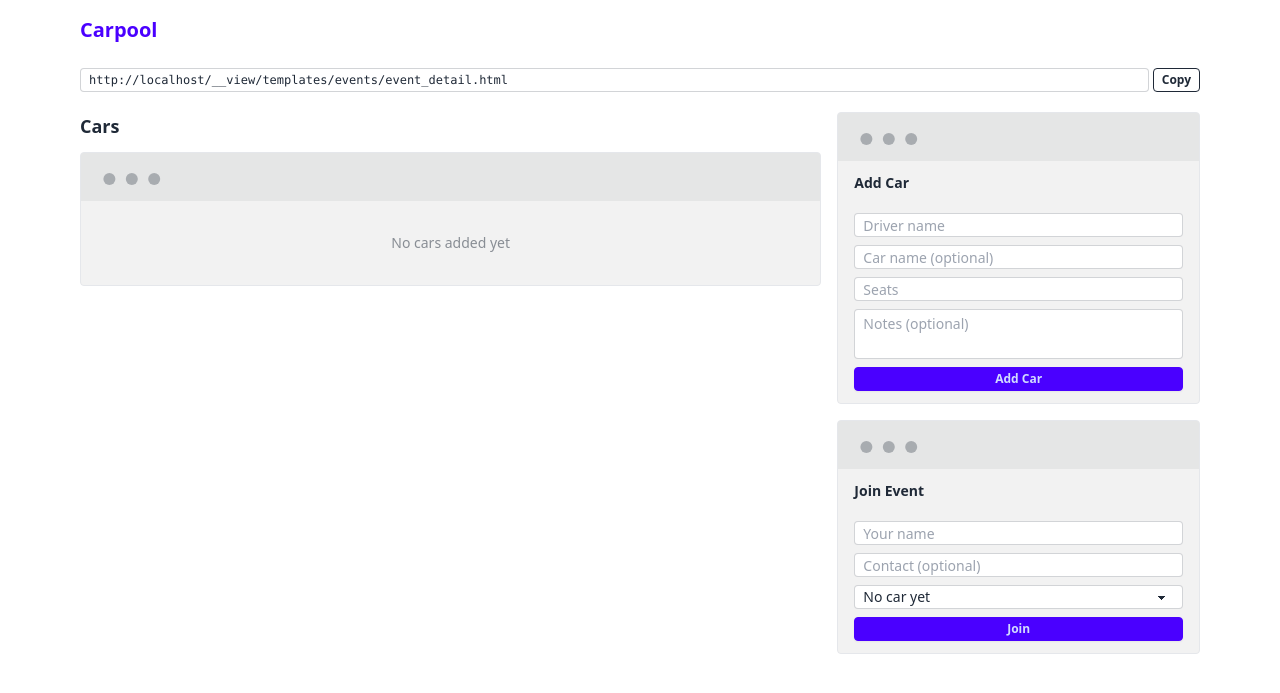
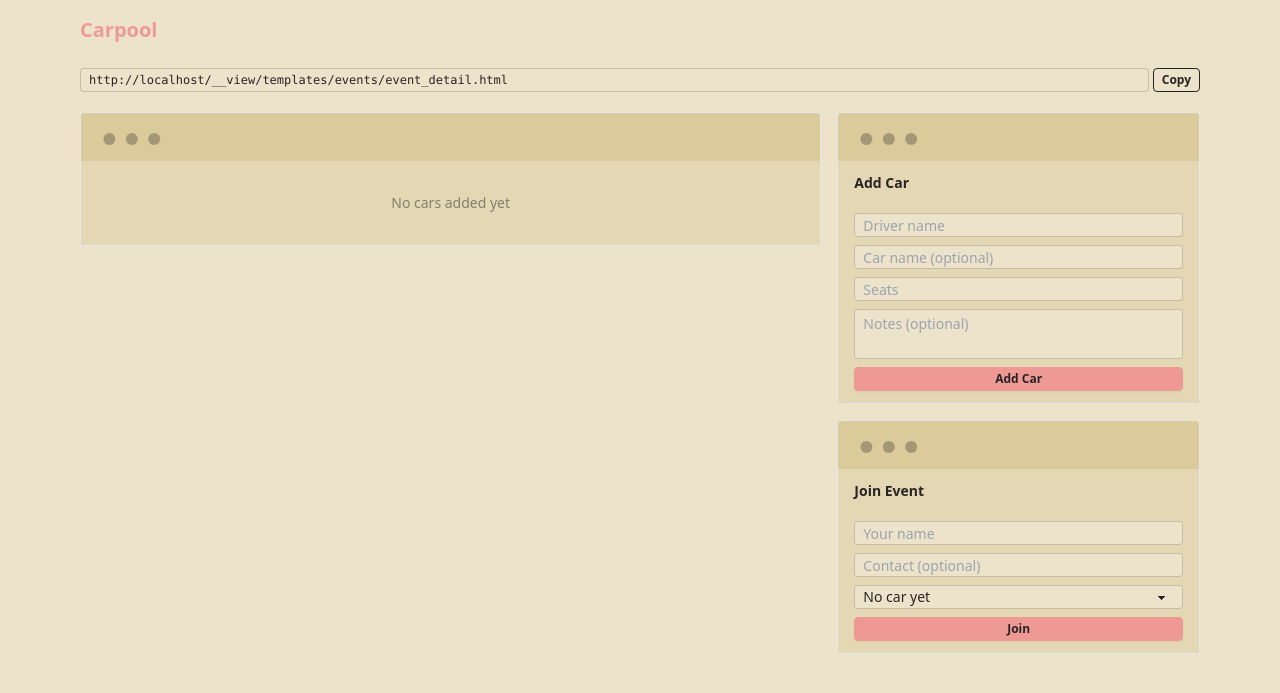
Before and after one commit to zorexsalvo/karpool, a Django app: template templates/events/event_detail.html in a window 1280 px wide. Shown: the top 693 px of the page. Run offline with Django 3.2, Linux system fonts and the light colour scheme; the template is opened without the code that fills it, so the values that code supplies are empty; some libraries are stand-ins or nearby versions.

Commit message:
Convert DaisyUI to use retro theme
- Changed data-theme attribute from 'light' to 'retro' in base.html
- Added mockup-window styling improvements for better visual consistency
- Minor template cleanup in event_detail.html

```diff
--- a/templates/base.html
+++ b/templates/base.html
@@ -1,5 +1,5 @@
 <!DOCTYPE html>
-<html lang="en" data-theme="light">
+<html lang="en" data-theme="retro">
 <head>
     <meta charset="UTF-8">
     <meta name="viewport" content="width=device-width, initial-scale=1.0">
@@ -16,6 +16,10 @@
         .alert-success { @apply bg-green-50 text-green-700 border-green-200; }
         .alert-error { @apply bg-red-50 text-red-700 border-red-200; }
         .alert-info { @apply bg-blue-50 text-blue-700 border-blue-200; }
+
+        /* Lighter window mockup backgrounds */
+        .mockup-window { @apply border bg-base-100; }
+        .mockup-window > div { @apply bg-base-50; }
     </style>
 </head>
 <body class="bg-base-100">
--- a/templates/events/event_detail.html
+++ b/templates/events/event_detail.html
@@ -26,8 +26,6 @@
 <div class="grid grid-cols-1 lg:grid-cols-3 gap-4">
     <!-- Cars List - Left Side (2/3 width) -->
     <div class="lg:col-span-2 space-y-3">
-        <h2 class="text-lg font-semibold mb-3">Cars</h2>
-
         {% for car in cars %}
         <div class="mockup-window border bg-base-300">
             <div class="flex flex-col px-4 py-3 bg-base-200">
```
